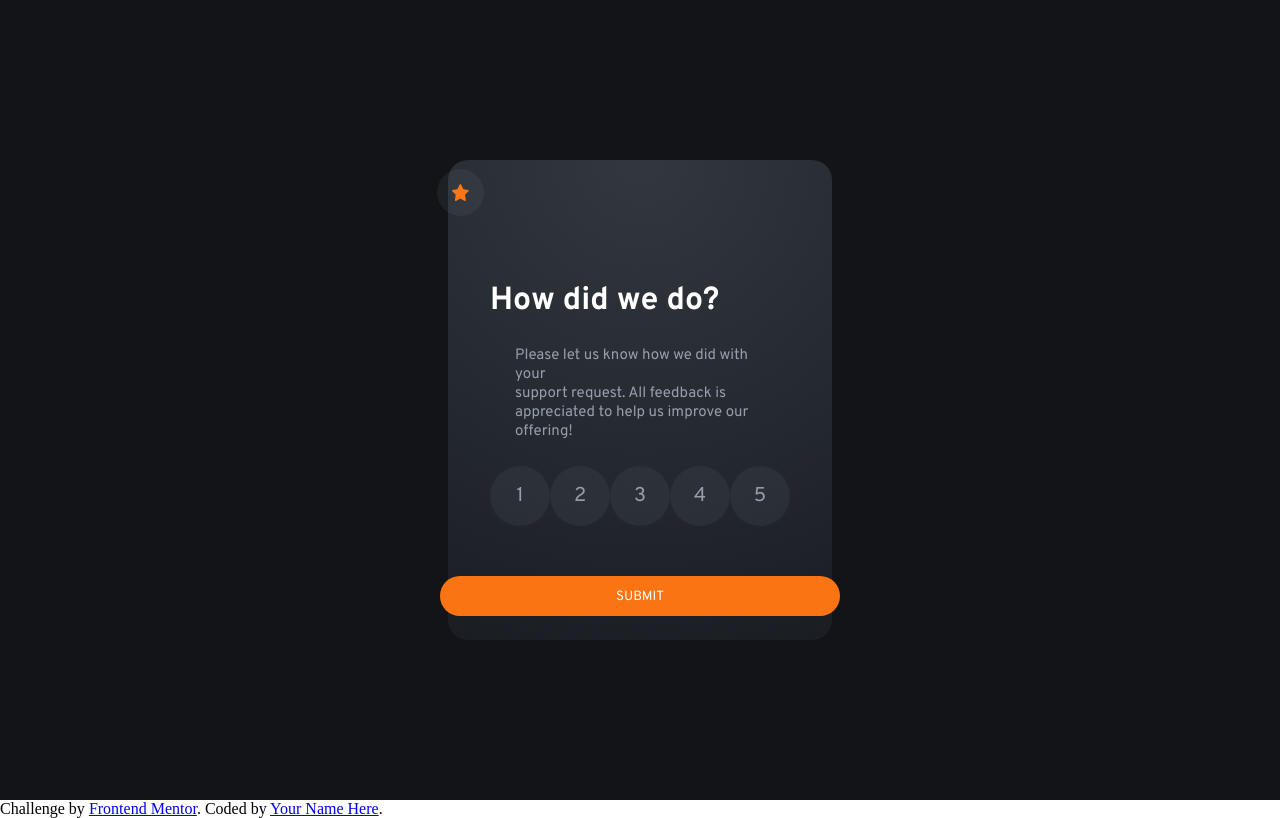
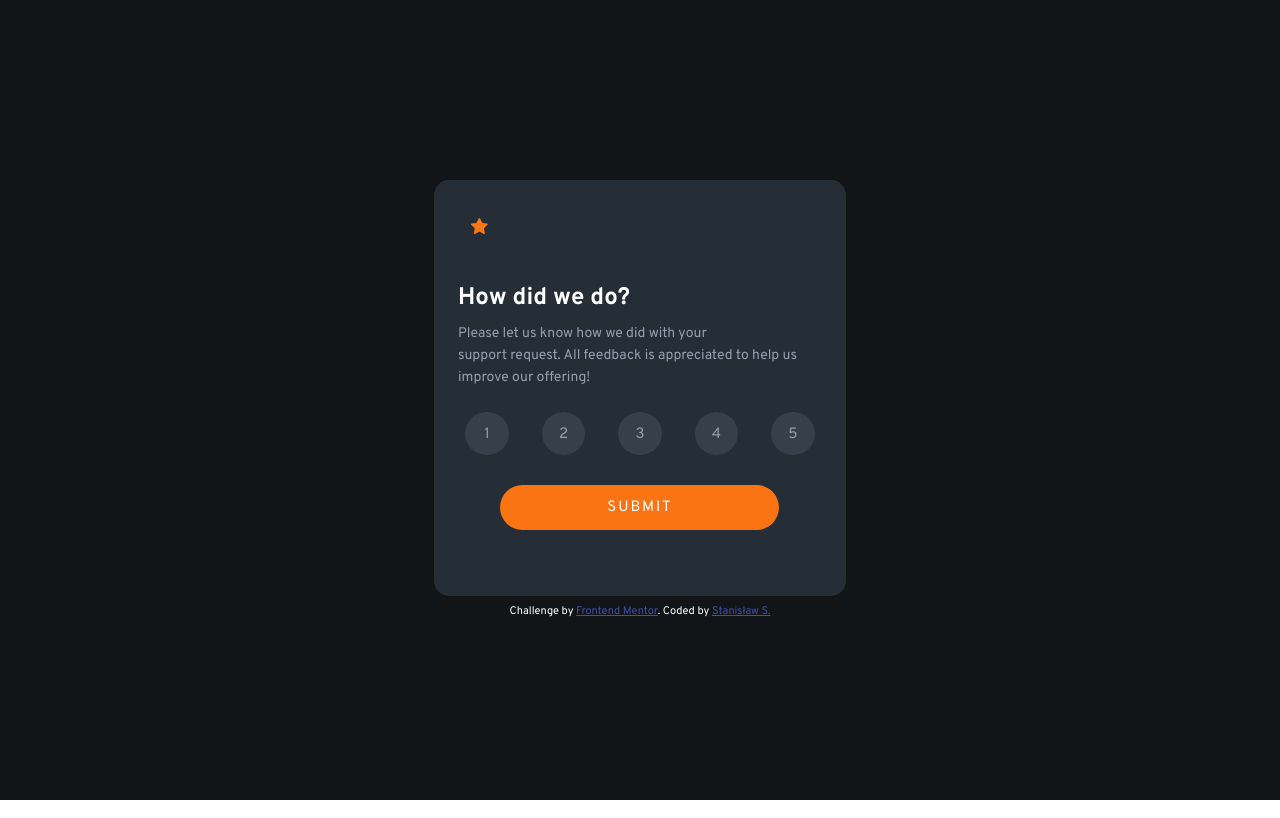
Before and after one commit to StaHstaH/interactive-rating-component, a plain HTML site: page index.html in a window 1280 px wide. Drawn offline with Linux system fonts and the light colour scheme.

Commit message:
Added basic JS || style changes
Added basic JS functionality to highlight rating on click. Next step --> deselecting the highlighted element.

Changed the style to match the mock-up.

```diff
--- a/index.html
+++ b/index.html
@@ -5,6 +5,7 @@
   <meta name="viewport" content="width=device-width, initial-scale=1.0"> <!-- displays site properly based on user's device -->
 
   <link rel="stylesheet" href="style.css">
+  <link rel="stylesheet" href="reset.css">
   <link rel="preconnect" href="https://fonts.googleapis.com">
   <link rel="preconnect" href="https://fonts.gstatic.com" crossorigin>
   <link href="https://fonts.googleapis.com/css2?family=Overpass:wght@400;700&display=swap" rel="stylesheet">
@@ -13,25 +14,21 @@
 
   <title>Frontend Mentor | Interactive rating component</title>
 
-  <!-- Feel free to remove these styles or customise in your own stylesheet 👍 -->
-  <!-- <style>
-    .attribution { font-size: 11px; text-align: center; }
-    .attribution a { color: hsl(228, 45%, 44%); }
-  </style> -->
+
 </head>
 <body>
 
   <!-- Rating state start -->
-<main class="container">
-  <div class="main_box">
-  <div class="icon_star">  <img src="images/icon-star.svg"> </div>
-      <div class="rating_text">
+<main>
+  <div class="container">
+  <div class="star"><img src="images/icon-star.svg"></div>
+      <!-- <div class="rating_text"> -->
 
         <h1>How did we do?</h1>
 
         <p>Please let us know how we did with your </br>support request. All feedback is appreciated to help us improve our offering!</p>
 
-          <ul class="rating_score">
+          <ul id="rating">
             <li>1</li>
             <li>2</li>
             <li>3</li>
@@ -39,14 +36,18 @@
             <li>5</li>
           </ul>
 
-      </div>
-      <div class="button_section">
+      <!-- </div> -->
+      <!-- <div class="button_section"> -->
         <button type="submit" class="submit_button">Submit</button>
-      </div>
+      <!-- </div> -->
 
 
 
   </div>
+    <div class="attribution">
+      Challenge by <a href="https://www.frontendmentor.io?ref=challenge" target="_blank">Frontend Mentor</a>.
+      Coded by <a href="#">Stanisław S.</a>
+    </div>
 </main>
   <!-- Rating state end -->
 
@@ -62,9 +63,6 @@
   <!-- Thank you state end -->
 
 
-  <div class="attribution">
-    Challenge by <a href="https://www.frontendmentor.io?ref=challenge" target="_blank">Frontend Mentor</a>.
-    Coded by <a href="#">Your Name Here</a>.
-  </div>
+<script src="scripts.js"></script>
 </body>
 </html>
--- /dev/null
+++ b/reset.css
@@ -0,0 +1,52 @@
+/*
+  1. Use a more-intuitive box-sizing model.
+*/
+*, *::before, *::after {
+    box-sizing: border-box;
+  }
+  /*
+    2. Remove default margin
+  */
+  * {
+    margin: 0;
+  }
+  /*
+    3. Allow percentage-based heights in the application
+  */
+  html, body {
+    height: 100vh;
+  }
+  /*
+    Typographic tweaks!
+    4. Add accessible line-height
+    5. Improve text rendering
+  */
+  body {
+    line-height: 1.5;
+    -webkit-font-smoothing: antialiased;
+  }
+  /*
+    6. Improve media defaults
+  */
+  img, picture, video, canvas, svg {
+    display: block;
+    max-width: 100%;
+  }
+  /*
+    7. Remove built-in form typography styles
+  */
+  input, button, textarea, select {
+    font: inherit;
+  }
+  /*
+    8. Avoid text overflows
+  */
+  p, h1, h2, h3, h4, h5, h6 {
+    overflow-wrap: break-word;
+  }
+  /*
+    9. Create a root stacking context
+  */
+  #root, #__next {
+    isolation: isolate;
+  }
--- /dev/null
+++ b/scripts.js
@@ -0,0 +1,35 @@
+//TODO:
+// select li elements ✓
+// apply consecutive id to these elements ✓
+// check for selected li's id on click ✓
+// apply class ✓
+
+// make sure that id number corresponds with the item's position & number
+// make it possible to unclick the item
+// when another item is clicked, clear selection of the currently clicked one
+
+// Get the <ul> element
+        var ul = document.getElementById("rating");
+
+        // Get all <li> elements inside the <ul>
+        var liElements = ul.getElementsByTagName("li");
+
+        // Add an event listener to each <li> element
+        for (var i = 0; i < liElements.length; i++) {
+            liElements[i].addEventListener("click", function() {
+                // Apply a specific class on click
+                this.classList.add("rated");
+
+                // Get the ID of the clicked <li> element
+                var itemId = this.getAttribute("id");
+
+                // If the <li> element doesn't have an ID, create one
+                if (!itemId) {
+                    itemId = "item" + (i + 1);
+                    this.setAttribute("id", itemId);
+                }
+
+                // Display the ID in the console
+                console.log("Clicked item with ID: " + itemId);
+            });
+        }
--- a/style.css
+++ b/style.css
@@ -1,124 +1,132 @@
-* {
-  margin:0;
-  padding:0;
+html {
+  font-size: 15px;
+}
+main {
+  height: 100vh;
+  display: flex;
+  flex-direction: column;
+  align-items: center;
+  justify-content: center;
+  background-color: hsl(216, 12%, 8%);
+  font-family: 'Overpass', sans-serif;
 }
 
+
 .container {
-  width:100%;
-  height:100vh;
-  font-family: 'Overpass', sans-serif;
-  background-color: hsl(216, 12%, 8%);
-  display:flex;
-  justify-content:center;
-  align-items:center;
+  min-width: 21.8rem;
+  min-height: 24rem;
+  background-color: hsl(213, 19%, 18%);
+  border-radius: 1rem;
+  margin: 0 10rem;
+}
+
+.container img {
+  display:block;
+  padding: 0.5rem;
+}
+
+.star {
+  background-color: hsl(213, 19%, 18%);
+  border-radius: 50%;
+  display:inline-block;
+  max-height:3rem;
+  max-width:3rem;
+  margin-top: 2rem;
+  margin-left: 2rem;
+  margin-bottom: 2rem;
+}
+
+h1 {
+  padding: 0 1.6rem 0.5rem 1.6rem;
+  font-weight: 700;
+  color:hsl(0, 0%, 100%);
+  font-size:1.6rem;
+}
+
+p {
+  padding: 0 1.6rem 1rem 1.6rem;
+  font-weight: 400;
+  color: hsl(217, 12%, 63%);
+  margin-bottom: 0.5rem;
+  font-size:0.9333rem;
+  line-height: 1.47rem
+}
+
+ul {
+  margin: 0.5rem 1rem 2rem 1rem;
+  padding: 0;
+  display: flex;
+  flex-direction: row;
+  justify-content:space-around;
+  /* max-width: 90%; */
+}
+
+ul li {
+  height: 2.9rem;
+  width: 2.9rem;
+  list-style-type: none;
+  color:hsl(217, 12%, 63%);
+  display:block;
+  padding: 0.8rem;
+  border-radius: 50%;
+  background-color: hsla(216, 12%, 54%, 0.2);
+  text-align: center;
+}
+
+ul li:hover {
+  cursor: pointer;
+  background-color: hsl(217, 12%, 63%);
+  color: hsl(0, 0%, 100%);
 }
 
 
 
-.main_box {
-  background: radial-gradient(circle at top, rgba(124,135,152,0.3) 3%, rgba(37,45,55,0.4) 100%);
-  /* margin: 25px; */
-  border-radius: 20px;
-  width: 30%;
-  height:60%;
-  display:flex;
-  justify-content:center;
-  align-items:center;
-  flex-direction: column;
+.rated {
+  color: hsl(0, 0%, 100%);
+  background-color: hsl(25, 97%, 53%);
+  }
 
+
+button {
+ display:block;
+ min-width: 18.6rem;
+ margin: 1rem auto;
+ padding: 0.75rem 2rem;
+ border: none;
+ border-radius:2rem;
+ background-color: hsl(25, 97%, 53%);
+ cursor: pointer;
+ text-transform: uppercase;
+ color: white;
+ letter-spacing: 0.1246rem;
+ font-size: 0.933rem;
 }
 
-.icon_star {
-  position: relative;
-  bottom: 15px;
-  right: 180px;
-  padding: 8px;
-  height: 17px;
-  width: 17px;
-  padding:15px;
-  display:flex;
-
+button:hover {
+  background-color: hsl(0, 0%, 100%);
+  color:hsl(25, 97%, 53%);
 }
 
-.rating_text {
-  padding:50px;
+.attribution {
+  color: hsl(0, 0%, 100%);
+  font-size: 11px;
+  text-align: center;
+  padding-top: 0.5rem;
 }
 
-.rating_text h1 {
-  color: hsl(0, 0%, 100%);
-}
-
-.rating_text p {
-  font-size: 15px;
-  color: hsl(217, 12%, 63%);
-  /* max-width: 60%; */
-  padding: 25px;
-
+.attribution a {
+  color: hsl(228, 45%, 44%);
 }
 
 
-.rating_score {
-  font-family: 'Overpass', sans-serif;
-  list-style:none;
-  display:flex;
-  flex-direction: row;
-  justify-content: space-between;
-
+@media screen and (min-width: 620px) {
+  .container {
+      min-width: 27.47rem;
+      min-height: 27.7rem;
+      max-width: 27.47rem;
+      max-height: 27.7rem;
+      background-color: hsl(213, 19%, 18%);
+      border-radius: 1rem;
+      margin: 0 10rem;
+    }
 }
-
-.rating_score li {
-  width: 60px;
-  height: 60px;
-  color: hsl(217, 12%, 63%);
-  font-size: 20px;
-  display: flex;
-  flex-direction: row;
-  justify-content: center;
-  align-items: center;
-}
-
-.rating_score li:hover {
-  cursor: pointer;
-  color: hsl(0, 0%, 100%);
-  background-color:hsl(25, 97%, 53%);
-}
-
-.rating_score li:active {
-  background-color:hsl(217, 12%, 63%);
-}
-
-.rating_score li:active, .rating_score li:hover {
-  cursor: pointer;
-  color: hsl(0, 0%, 100%);
-
-}
-
-
-.icon_star, .rating_score li {
-  background-color: hsl(216, 12%, 54%, 0.1);
-  border-radius: 50%;
-}
-
-.button_section {
-
-}
-
-.submit_button {
-  color: hsl(0, 0%, 100%);
-  font-family: 'Overpass', sans-serif;
-  text-transform: uppercase;
-  background-color:hsl(25, 97%, 53%);
-  width: 25rem;
-  height: 2.5rem;
-  border: 0;
-  border-radius: 50px;
-
-
-}
-
-.submit_button:hover {
-  background-color:hsl(0, 0%, 100%);
-  color: hsl(25, 97%, 53%);
-  cursor: pointer;
-
-}
```
